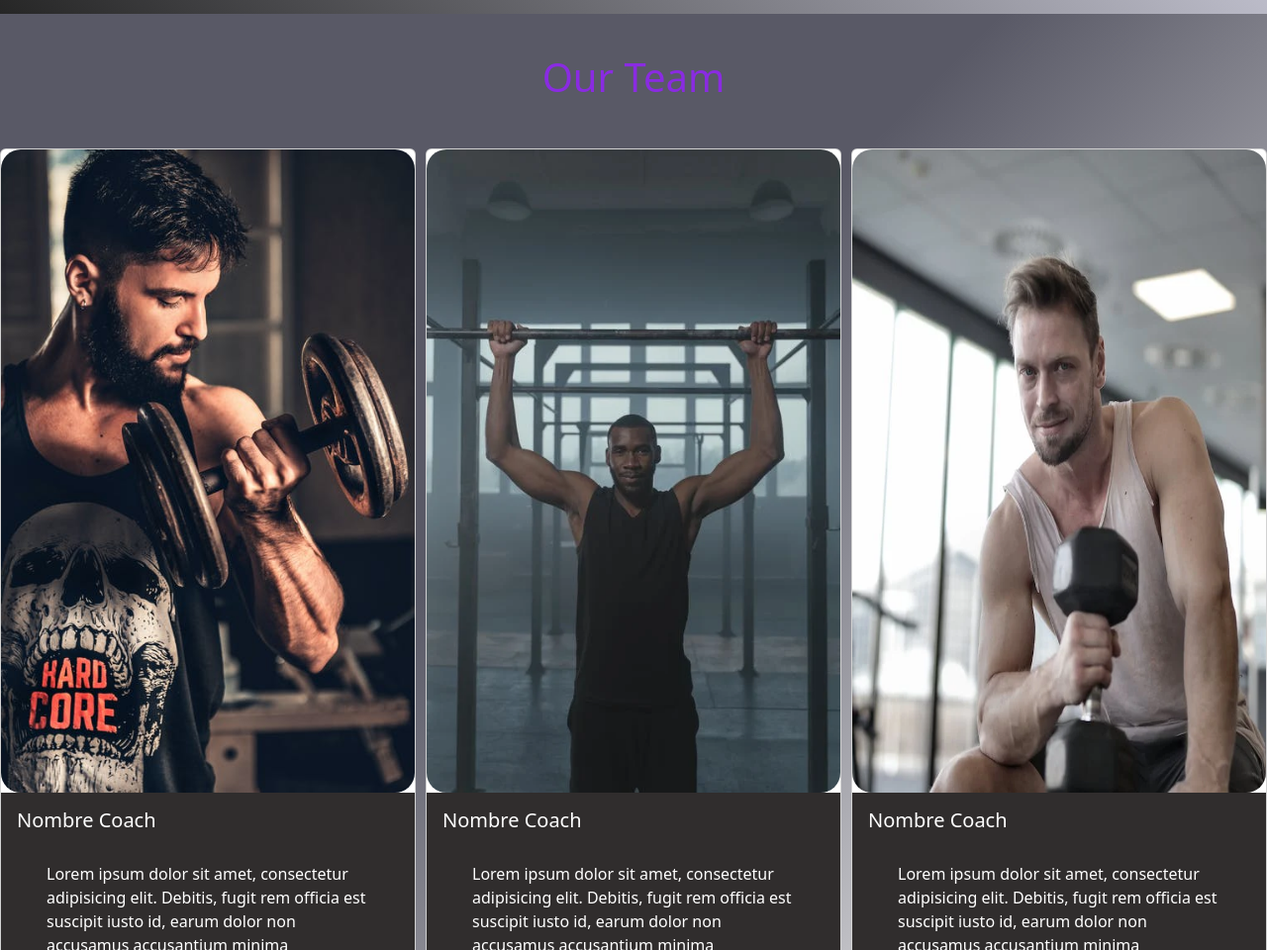
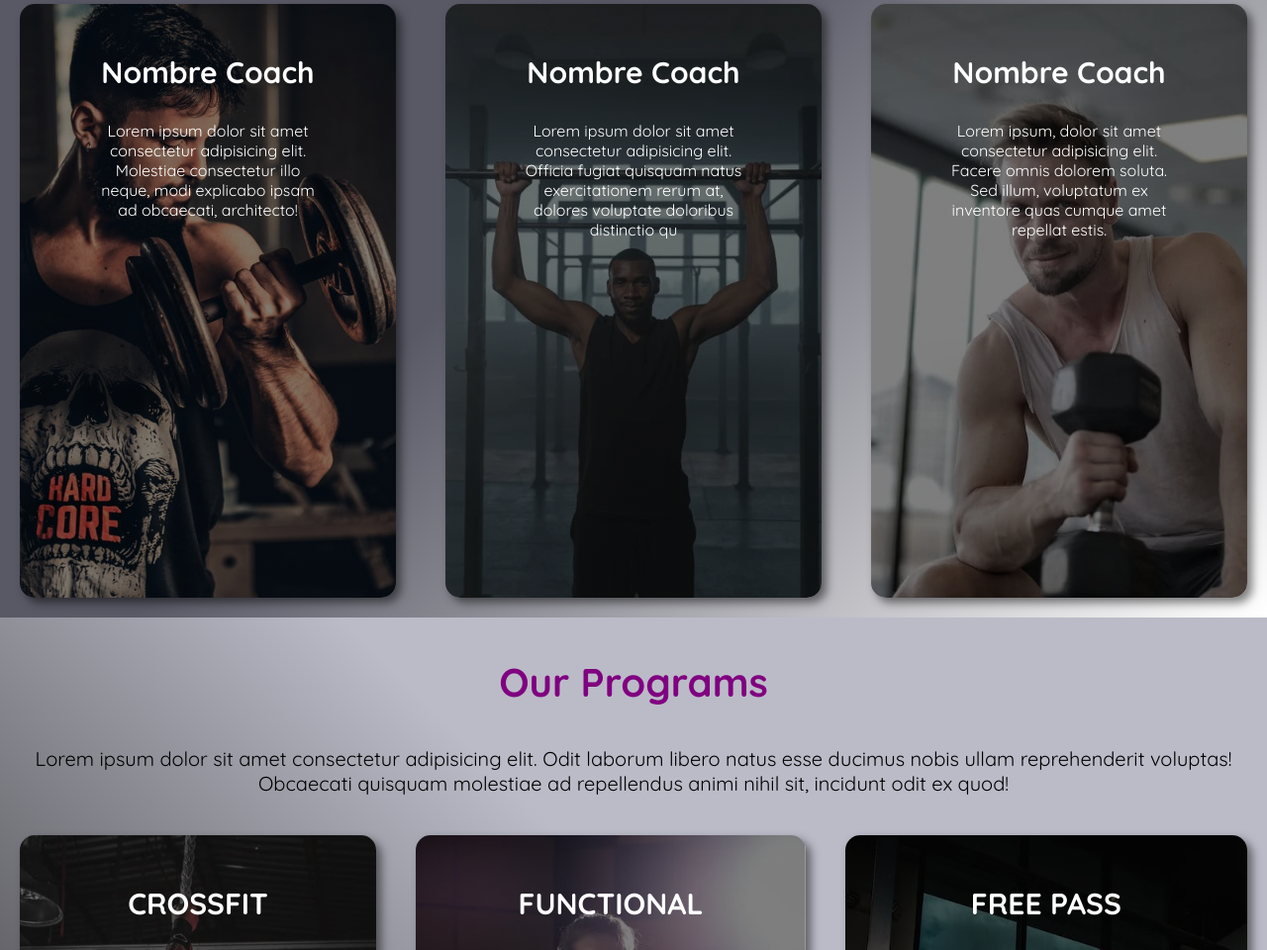
Before and after one commit to LucasRetuerto/blackgym, a plain HTML site: page index.html in a window 1280 px wide. Shown: the part 1840-2800 px from the top of the page at 99% size. Drawn offline with nearby package versions, Linux system fonts and the light colour scheme.

Commit message:
actualizacion sin BS

```diff
--- a/css/style.css
+++ b/css/style.css
@@ -169,7 +169,6 @@ nav ul li a:hover{
 .team p{
     display: block;
     margin: 30px;
-    color: #fff;
 }
 
 .team h5{
@@ -191,15 +190,6 @@ nav ul li a:hover{
     height: 600px;
     color: #fff;
     text-align: center;
-}
-
-.team .coach-img{
-    height: 650px;
-    border-radius: 20px;
-}
-
-.team .card-description{
-    background-color: rgb(48, 45, 45);
 }
 
 .coach:first-child{
--- a/index.html
+++ b/index.html
@@ -8,7 +8,6 @@
     <link rel="stylesheet" href="https://cdnjs.cloudflare.com/ajax/libs/animate.css/4.1.1/animate.min.css"/>
     <link href="https://unpkg.com/aos@2.3.1/dist/aos.css" rel="stylesheet">
     <link rel="stylesheet" href="./css/style.css">
-    <link href="https://cdn.jsdelivr.net/npm/bootstrap@5.2.1/dist/css/bootstrap.min.css" rel="stylesheet" integrity="sha384-iYQeCzEYFbKjA/T2uDLTpkwGzCiq6soy8tYaI1GyVh/UjpbCx/TYkiZhlZB6+fzT" crossorigin="anonymous">
     <title>BlackGym</title>
 </head>
 <body>
@@ -43,26 +42,17 @@
     <section id="team" class="team">
         <h2>Our Team</h2>
         <div class="coaches">
-            <div class="card">
-                <img src="./img/coach1.jpeg" class="card-img-top coach-img" alt="...">
-                <div class="card-body card-description">
-                  <h5 class="card-title">Nombre Coach</h5>
-                  <p class="card-text">Lorem ipsum dolor sit amet, consectetur adipisicing elit. Debitis, fugit rem officia est suscipit iusto id, earum dolor non accusamus accusantium minima necessitatibus, itaque tempora placeat ab officiis quaerat dolorum?</p>
-                </div>
+            <div class="coach" data-aos="zoom-in-down" data-aos-duration="1500">
+                <h3>Nombre Coach</h3>
+                <p>Lorem ipsum dolor sit amet consectetur adipisicing elit. Molestiae consectetur illo neque, modi explicabo ipsam ad obcaecati, architecto!</p>
             </div>
-            <div class="card">
-                <img src="./img/coach2.jpeg" class="card-img-top coach-img" alt="...">
-                <div class="card-body card-description">
-                  <h5 class="card-title">Nombre Coach</h5>
-                  <p class="card-text">Lorem ipsum dolor sit amet, consectetur adipisicing elit. Debitis, fugit rem officia est suscipit iusto id, earum dolor non accusamus accusantium minima necessitatibus, itaque tempora placeat ab officiis quaerat dolorum?</p>
-                </div>
+            <div class="coach" data-aos="zoom-in-down" data-aos-duration="1500">
+                <h3>Nombre Coach</h3>
+                <p>Lorem ipsum dolor sit amet consectetur adipisicing elit. Officia fugiat quisquam natus exercitationem rerum at, dolores voluptate doloribus distinctio qu</p>
             </div>
-            <div class="card">
-                <img src="./img/coach3.jpeg" class="card-img-top coach-img" alt="...">
-                <div class="card-body card-description">
-                  <h5 class="card-title">Nombre Coach</h5>
-                  <p class="card-text">Lorem ipsum dolor sit amet, consectetur adipisicing elit. Debitis, fugit rem officia est suscipit iusto id, earum dolor non accusamus accusantium minima necessitatibus, itaque tempora placeat ab officiis quaerat dolorum?</p>
-                </div>
+            <div class="coach" data-aos="zoom-in-down" data-aos-duration="1500">
+                <h3>Nombre Coach</h3>
+                <p>Lorem ipsum, dolor sit amet consectetur adipisicing elit. Facere omnis dolorem soluta. Sed illum, voluptatum ex inventore quas cumque amet repellat estis.</p>
             </div>
         </div>
     </section>
```
